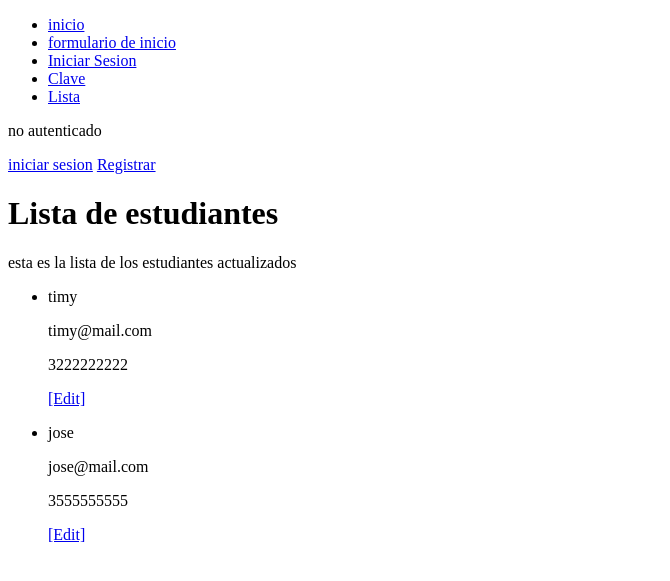
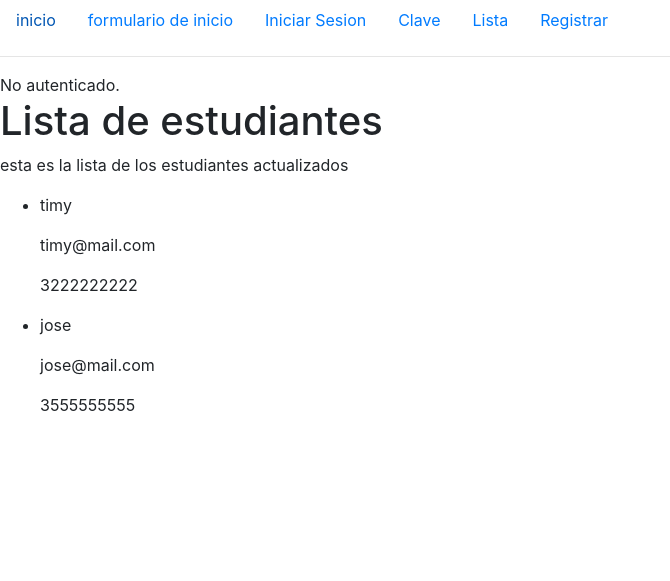
Before and after one commit to MapacheIng/django_prueba, a Django app: page /lista_perta in a window 1280 px wide. Shown: the top 581 px of the page, without its empty margins (0-670 px from the left). Run offline with Django 4.2, Linux system fonts and the light colour scheme; data comes from the database, SQL or seed files in the repository; some libraries are stand-ins or nearby versions.

Commit message:
modificiaciones de estilos en la navbar

```diff
--- a/login/templates/main/prueba.html
+++ b/login/templates/main/prueba.html
@@ -1,53 +1,60 @@
 <!DOCTYPE html>
 <html lang="es">
+
 <head>
     <meta charset="UTF-8">
     <meta name="viewport" content="width=device-width, initial-scale=1.0">
+    <link rel="stylesheet" href="https://stackpath.bootstrapcdn.com/bootstrap/4.4.1/css/bootstrap.min.css"
+        integrity="sha384-Vkoo8x4CGsO3+Hhxv8T/Q5PaXtkKtu6ug5TOeNV6gBiFeWPGFN9MuhOf23Q9Ifjh" crossorigin="anonymous">
     <title>{% block title %}My site{% endblock %}</title>
 </head>
+
 <body>
-    <nav>
-        <div >
-            <div>
-                <nav class="menu">
-                    <ul>
-                        <li>
-                            <a href="{% url 'inicio' %}">inicio</a>
+    <ul class="nav">
+        <li class="nav-item">
+            <a class="nav-link" href="{% url 'inicio' %}">inicio</a>
         </li>
-                        <li>
-                            <a href="{% url 'registro' %}">formulario de inicio</a>
+
+        <li class="nav-item">
+            <a class="nav-link" href="{% url 'registro' %}">formulario de inicio</a>
         </li>
-                        <li>
-                            <a href="{% url 'iniciar_sesion' %}">Iniciar Sesion</a>
+        <li class="nav-item">
+            <a class="nav-link" href="{% url 'iniciar_sesion' %}">Iniciar Sesion</a>
         </li>
-                        <li>
-                            <a href="{% url 'clave_puerta' %}">Clave</a>
+        <li class="nav-item">
+            <a class="nav-link" href="{% url 'clave_puerta' %}">Clave</a>
         </li>
-                        <li>
-                            <a href="{% url 'lista_puerta' %}">Lista</a>
+        <li class="nav-item">
+            <a class="nav-link" href="{% url 'lista_puerta' %}">Lista</a>
         </li>
+        {% if user.is_authenticated %}
+
+        <li class="nav-item">
+            <a class="nav-link" href="{% url 'cerrar_sesion' %}">cerrar sesion</a>
+        </li>
+        {% else %}
+        <li class="nav-item">
+            <a class="nav-link" href="{% url 'registro' %}">Registrar</a>
+        </li>
+        {% endif %}
     </ul>
-                </nav>
-            </div>
-    </nav>
+    <hr>
     <div>
         {% if user.is_authenticated %}
+            Autenticado: <strong>{{ user.username }}</strong>.
+        {% else %}
+            No autenticado.
+        {% endif %}
+    </div>
 
-        <p>autenticado usuario {{ user.username}}</p>
-        <a href="{% url 'cerrar_sesion' %}">cerrar sesion</a>
+    {% block content %}
+    {% endblock %}
 
 
-        {% else %}
+    <script src="https://cdn.jsdelivr.net/npm/bootstrap@5.3.2/dist/js/bootstrap.bundle.min.js"
+        integrity="sha384-C6RzsynM9kWDrMNeT87bh95OGNyZPhcTNXj1NW7RuBCsyN/o0jlpcV8Qyq46cDfL"
+        crossorigin="anonymous"></script>
 
-        <p>no autenticado</p>
-        <a href="{% url 'iniciar_sesion' %}">iniciar sesion</a>
-        <a href="{% url 'registro' %}">Registrar</a>
+</body>
 
-        {% endif %}
-    </div>
-    <div>
-        {% block content %}
-        {% endblock %}
-    </div>
-</body>
 </html>
--- a/login/templates/pagina/lista_clave.html
+++ b/login/templates/pagina/lista_clave.html
@@ -14,7 +14,9 @@
             <p>{{clave.nombre_completo}}</p>
             <p>{{clave.email}}</p>
             <p>{{clave.telefono}}</p>
+            {% if user == clave.usuario %}
             <a href="{% url "actualizar_clave" clave.id %}">[Edit]</a>
+            {% endif %}
         </li>
 
     </ul>
```
Also changed, not shown: login/views.py (+2 -16 lines). Lines whose indentation alone changed are shown as unchanged.
